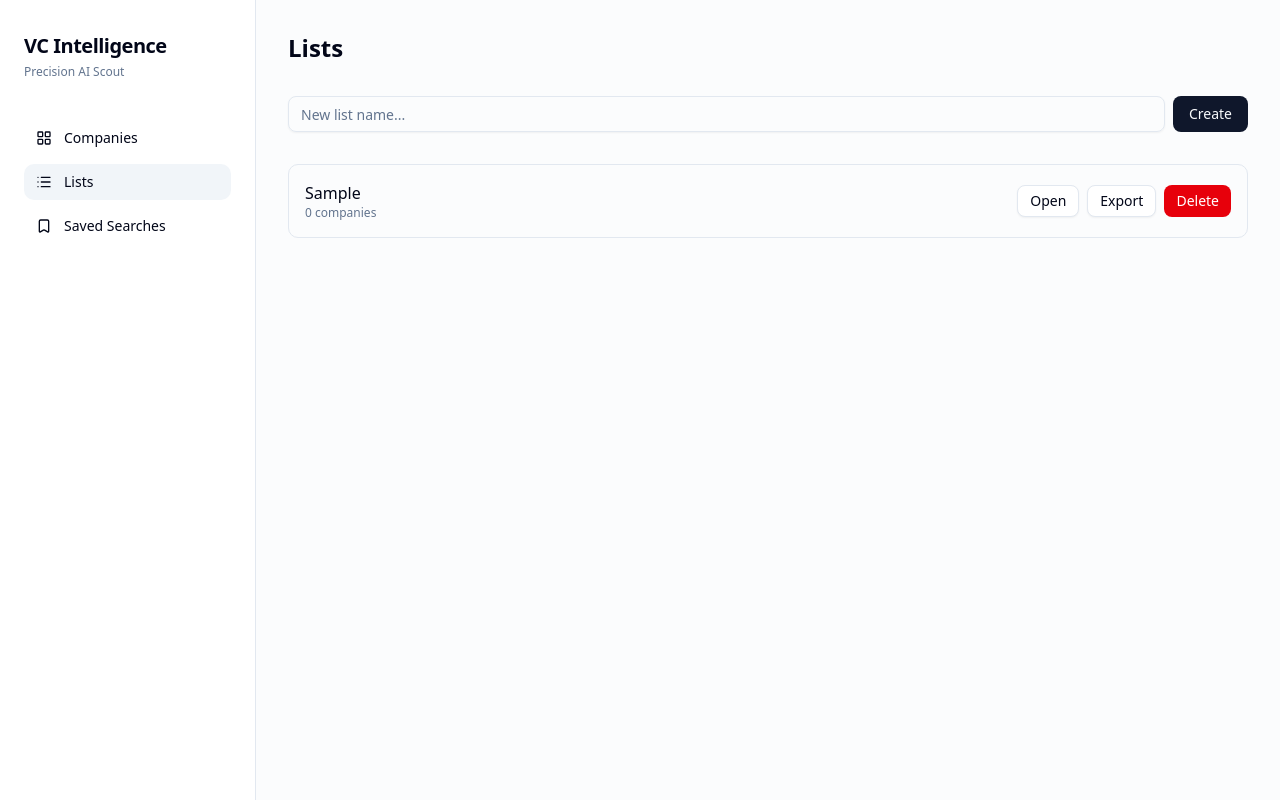
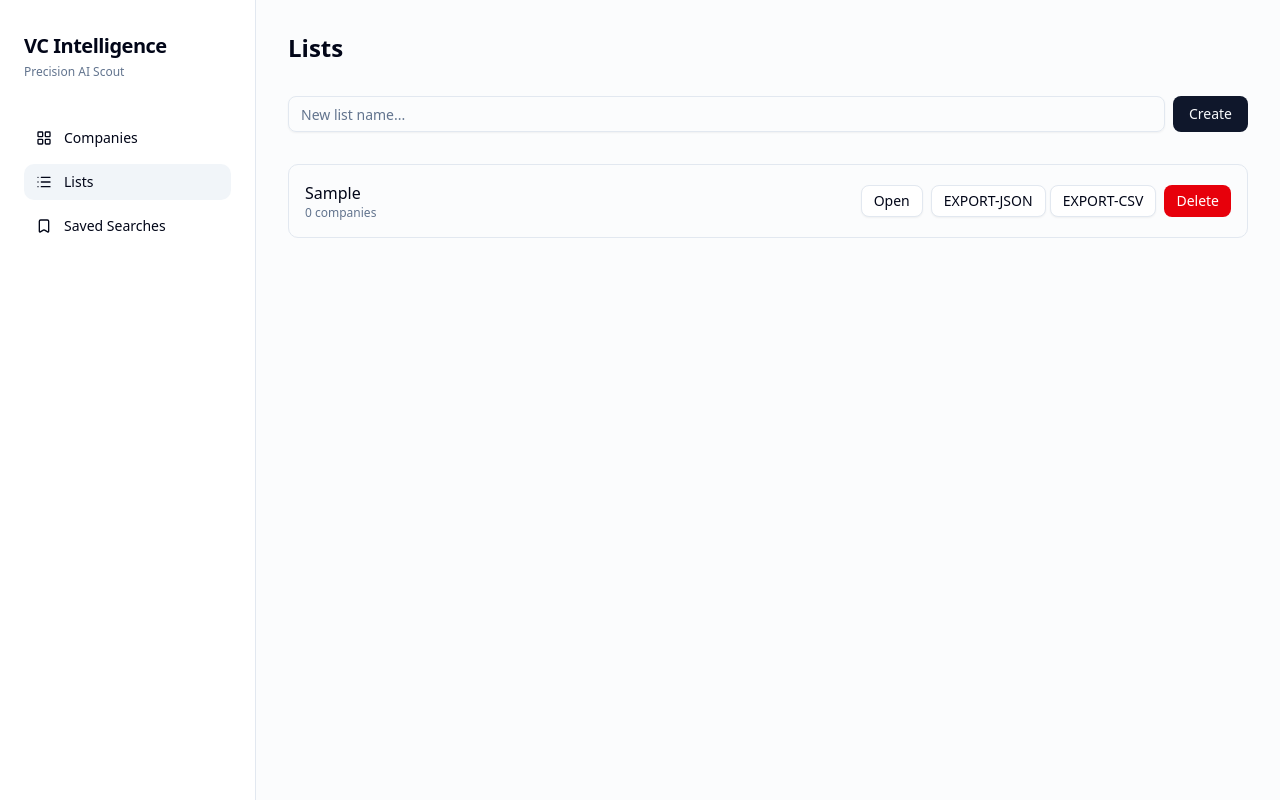
Before and after one commit to Hrisshhii/vc-intelligence, a Next.js app: page /lists in a window 1280 px wide. Both pictures are taken after typing "Sample" into the empty fields and a click on the button "Create". Built offline with nearby package versions, Linux system fonts and the light colour scheme.

Commit message:
Adding a csx export button

```diff
--- a/app/lists/page.tsx
+++ b/app/lists/page.tsx
@@ -56,6 +56,19 @@ export default function ListPage(){
     a.click();
   }
 
+  function exportCSV(list:List){
+    const header="Company ID\n";
+    const rows=list.companies.map(id=>`${id}`).join("\n");
+    const csvContent=header+rows;
+
+    const blob=new Blob([csvContent],{type:"text/csv"});
+    const url=URL.createObjectURL(blob);
+    const a=document.createElement("a");
+    a.href=url;
+    a.download=`${list.name}.csv`;
+    a.click();
+  }
+
   return (
     <motion.div initial={{opacity:0}} animate={{opacity:1}} transition={{duration:0.25}} className="space-y-8">
       <h1 className="text-2xl font-semibold">Lists</h1>
@@ -83,7 +96,10 @@ export default function ListPage(){
               <Link href={`/lists/${list.id}`}>
                 <Button variant="outline" className="cursor-pointer" size="sm">Open</Button>
               </Link>
-              <Button size="sm" variant="outline" className="cursor-pointer" onClick={()=>exportJSON(list)}>Export</Button>
+              <div className="flex gap-1">
+                <Button size="sm" variant="outline" className="cursor-pointer" onClick={()=>exportJSON(list)}>EXPORT-JSON</Button>
+                <Button size="sm" variant="outline" className="cursor-pointer" onClick={()=>exportCSV(list)}>EXPORT-CSV</Button>
+              </div>
               <Button size="sm" variant="destructive" className="cursor-pointer" onClick={()=>deleteList(list.id)}>Delete</Button>
             </div>
           </div>
```
